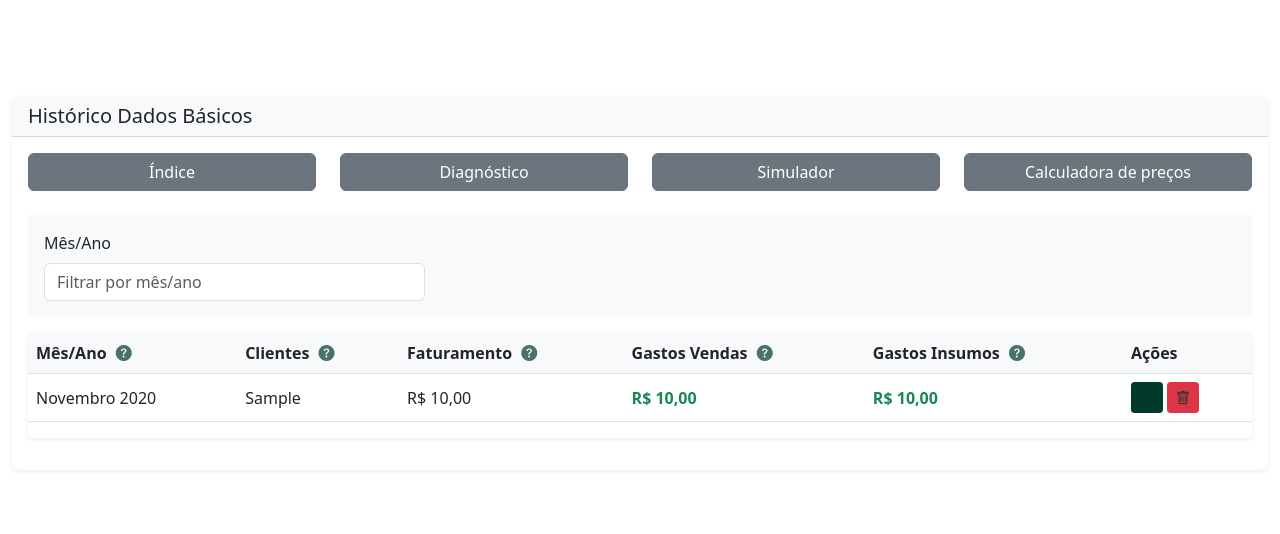
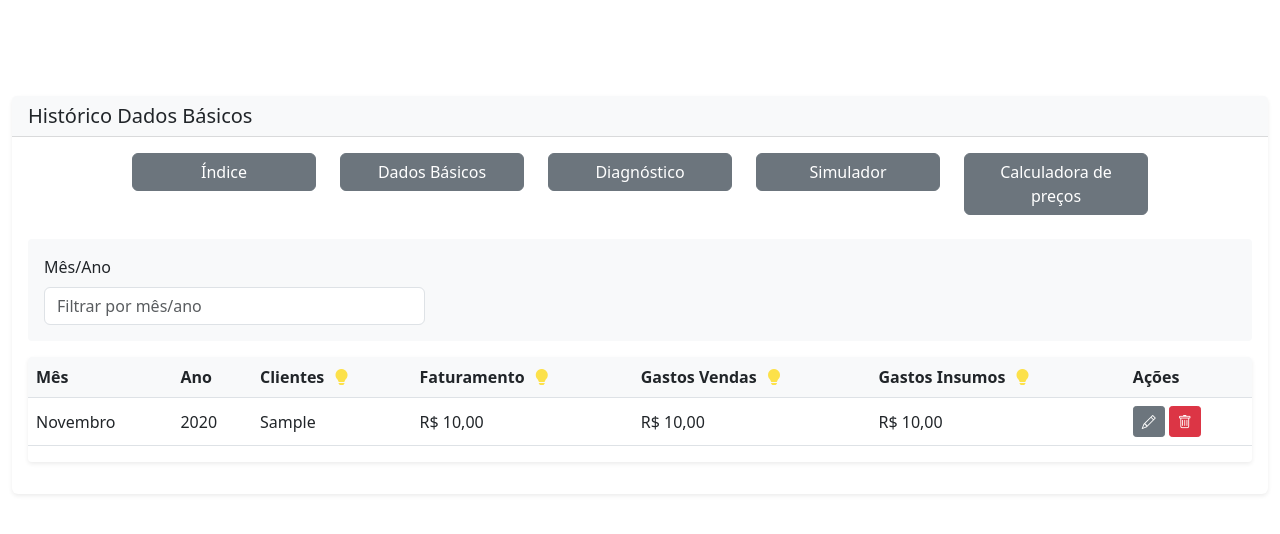
Before and after one commit to wolfxweb/appGetUp, a FastAPI app: template app/templates/basic_data.html in a window 1280 px wide. Shown: the top 534 px of the page. Run offline with FastAPI, Linux system fonts and the light colour scheme; the template is opened without the code that fills it: most values are stand-ins (such as "Sample title", 1, 10 or a date in 2020).

Commit message:
dados basicos

```diff
--- a/app/models/basic_data_log.py
+++ b/app/models/basic_data_log.py
@@ -9,9 +9,7 @@ class BasicDataLog(Base):
 
     id = Column(Integer, primary_key=True, index=True)
     basic_data_id = Column(Integer, ForeignKey('basic_data.id', ondelete="CASCADE"))
-    user_id = Column(Integer, ForeignKey('users.id', ondelete="CASCADE"))
     change_description = Column(String)
     created_at = Column(DateTime, default=datetime.now)
 
     basic_data = relationship("BasicData", back_populates="logs")
-    user = relationship("User", back_populates="basic_data_logs")
--- a/app/models/user.py
+++ b/app/models/user.py
@@ -38,7 +38,7 @@ class User(Base):
 
     # Relacionamento com Dados Básicos
     basic_data = relationship("BasicData", back_populates="user", cascade="all, delete-orphan")
-    basic_data_logs = relationship("BasicDataLog", back_populates="user", cascade="all, delete-orphan")
+    # basic_data_logs = relationship("BasicDataLog", back_populates="user", cascade="all, delete-orphan")
 
     # Relacionamento com registros da Calculadora
     calculator_records = relationship("Calculator", back_populates="user", cascade="all, delete-orphan")
--- a/app/templates/basic_data.html
+++ b/app/templates/basic_data.html
@@ -37,24 +37,29 @@ content %}
 
         <div class="card-body">
           {% if basic_data %}
-          <!-- Nova linha com os 4 botões -->
-          <div class="row mb-4">
-            <div class="col-12 col-md-3 mb-2 mb-md-0">
+          <!-- Nova linha com os 5 botões -->
+          <div class="row mb-4 justify-content-center">
+            <div class="col-12 col-md-2 mb-2 mb-md-0">
               <a href="/dashboard" class="btn btn-secondary w-100" style="background-color: #6c757d; border-color: #6c757d; color: white;">
                 Índice
               </a>
             </div>
-            <div class="col-12 col-md-3 mb-2 mb-md-0">
+            <div class="col-12 col-md-2 mb-2 mb-md-0">
+              <a href="/basic-data/new" class="btn btn-secondary w-100" style="background-color: #6c757d; border-color: #6c757d; color: white;">
+                Dados Básicos
+              </a>
+            </div>
+            <div class="col-12 col-md-2 mb-2 mb-md-0">
               <button type="button" class="btn btn-secondary w-100" style="background-color: #6c757d; border-color: #6c757d; color: white;">
                 Diagnóstico
               </button>
             </div>
-            <div class="col-12 col-md-3 mb-2 mb-md-0">
+            <div class="col-12 col-md-2 mb-2 mb-md-0">
               <button type="button" class="btn btn-secondary w-100" style="background-color: #6c757d; border-color: #6c757d; color: white;">
                 Simulador
               </button>
             </div>
-            <div class="col-12 col-md-3">
+            <div class="col-12 col-md-2 mb-2 mb-md-0">
               <button type="button" class="btn btn-secondary w-100" style="background-color: #6c757d; border-color: #6c757d; color: white;">
                 Calculadora de preços
               </button>
@@ -75,19 +80,18 @@ content %}
             <table class="table table-hover" id="basicDataTable">
               <thead>
                 <tr>
-                  <th>Mês/Ano <i class="bi bi-question-circle-fill text-primary help-icon" data-bs-toggle="modal" data-bs-target="#monthYearHelpModal"></i></th>
-                  <th>Clientes <i class="bi bi-question-circle-fill text-primary help-icon" data-bs-toggle="modal" data-bs-target="#clientsHelpModal"></i></th>
-                  <th>Faturamento <i class="bi bi-question-circle-fill text-primary help-icon" data-bs-toggle="modal" data-bs-target="#revenueHelpModal"></i></th>
-                  <th>Gastos Vendas <i class="bi bi-question-circle-fill text-primary help-icon" data-bs-toggle="modal" data-bs-target="#salesExpensesHelpModal"></i></th>
-                  <th>Gastos Insumos <i class="bi bi-question-circle-fill text-primary help-icon" data-bs-toggle="modal" data-bs-target="#inputExpensesHelpModal"></i></th>
+                  <th>Mês</th>
+                  <th>Ano</th>
+                  <th>Clientes <i class="bi bi-lightbulb-fill help-icon" style="color: #FFD700 !important;" data-bs-toggle="modal" data-bs-target="#clientsHelpModal"></i></th>
+                  <th>Faturamento <i class="bi bi-lightbulb-fill help-icon" style="color: #FFD700 !important;" data-bs-toggle="modal" data-bs-target="#revenueHelpModal"></i></th>
+                  <th>Gastos Vendas <i class="bi bi-lightbulb-fill help-icon" style="color: #FFD700 !important;" data-bs-toggle="modal" data-bs-target="#salesExpensesHelpModal"></i></th>
+                  <th>Gastos Insumos <i class="bi bi-lightbulb-fill help-icon" style="color: #FFD700 !important;" data-bs-toggle="modal" data-bs-target="#inputExpensesHelpModal"></i></th>
                   {% if user.activity_type == 'Serviços' %}
-                  <th>Pró-labore <i class="bi bi-question-circle-fill text-primary help-icon" data-bs-toggle="modal" data-bs-target="#proLaboreHelpModal"></i></th>
-                  <th>Custos Fixos <i class="bi bi-question-circle-fill text-primary help-icon" data-bs-toggle="modal" data-bs-target="#fixedCostsHelpModal"></i></th>
-                  <th>Horas/Trab <i class="bi bi-question-circle-fill text-primary help-icon" data-bs-toggle="modal" data-bs-target="#workHoursHelpModal"></i></th>
-                  <th>Margem % <i class="bi bi-question-circle-fill text-primary help-icon" data-bs-toggle="modal" data-bs-target="#marginHelpModal"></i></th>
-                  {% elif user.activity_type in ['Comércio', 'Indústria'] %}
-                  <th>Custos Fixos <i class="bi bi-question-circle-fill text-primary help-icon" data-bs-toggle="modal" data-bs-target="#fixedCostsHelpModal"></i></th>
-                  <th>Margem % <i class="bi bi-question-circle-fill text-primary help-icon" data-bs-toggle="modal" data-bs-target="#marginHelpModal"></i></th>
+                  <th>Pró-labore <i class="bi bi-lightbulb-fill help-icon" style="color: #FFD700 !important;" data-bs-toggle="modal" data-bs-target="#proLaboreHelpModal"></i></th>
+                  <th>Custos Fixos <i class="bi bi-lightbulb-fill help-icon" style="color: #FFD700 !important;" data-bs-toggle="modal" data-bs-target="#fixedCostsHelpModal"></i></th>
+                  <th>Horas/Sem <i class="bi bi-lightbulb-fill help-icon" style="color: #FFD700 !important;" data-bs-toggle="modal" data-bs-target="#workHoursHelpModal"></i></th>
+                  <th>Capacidade <i class="bi bi-lightbulb-fill help-icon" style="color: #FFD700 !important;" data-bs-toggle="modal" data-bs-target="#capacityHelpModal"></i></th>
+                  <th>Margem % <i class="bi bi-lightbulb-fill help-icon" style="color: #FFD700 !important;" data-bs-toggle="modal" data-bs-target="#marginHelpModal"></i></th>
                   {% endif %}
                   <th>Ações</th>
                 </tr>
@@ -96,50 +100,23 @@ content %}
               <tbody>
                 {% for data in basic_data %}
                 <tr>
-                  <td>
-                    {{ ['Janeiro', 'Fevereiro', 'Março', 'Abril', 'Maio',
-                    'Junho', 'Julho', 'Agosto', 'Setembro', 'Outubro',
-                    'Novembro', 'Dezembro'][data.month - 1] }} {{ data.year }}
-                  </td>
+                  <td>{{ ['Janeiro', 'Fevereiro', 'Março', 'Abril', 'Maio', 'Junho', 'Julho', 'Agosto', 'Setembro', 'Outubro', 'Novembro', 'Dezembro'][data.month - 1] }}</td>
+                  <td>{{ data.year }}</td>
                   <td>{{ data.clients_served }}</td>
                   <td>R$ {{ "{:,.2f}".format(data.sales_revenue/10).replace(",", "X").replace(".", ",").replace("X", ".") }}</td>
-                  <td>
-                    {% set sales_expenses_percent = (data.sales_expenses / data.sales_revenue * 100) if data.sales_revenue else 0 %}
-                    <span class="{% if sales_expenses_percent > 30 %}value-critical{% elif sales_expenses_percent > 20 %}value-warning{% else %}value-good{% endif %}"
-                          data-bs-toggle="tooltip"
-                          title="{{ "%.1f"|format(sales_expenses_percent) }}% do faturamento">
-                      R$ {{ "{:,.2f}".format(data.sales_expenses/10).replace(",", "X").replace(".", ",").replace("X", ".") }}
-                    </span>
-                  </td>
-                  <td>
-                    {% set input_expenses_percent = (data.input_product_expenses / data.sales_revenue * 100) if data.sales_revenue else 0 %}
-                    <span class="{% if input_expenses_percent > 30 %}value-critical{% elif input_expenses_percent > 20 %}value-warning{% else %}value-good{% endif %}"
-                          data-bs-toggle="tooltip"
-                          title="{{ "%.1f"|format(input_expenses_percent) }}% do faturamento">
-                      R$ {{ "{:,.2f}".format(data.input_product_expenses/10).replace(",", "X").replace(".", ",").replace("X", ".") }}
-                    </span>
-                  </td>
+                  <td>R$ {{ "{:,.2f}".format(data.sales_expenses/10).replace(",", "X").replace(".", ",").replace("X", ".") }}</td>
+                  <td>R$ {{ "{:,.2f}".format(data.input_product_expenses/10).replace(",", "X").replace(".", ",").replace("X", ".") }}</td>
                   {% if user.activity_type == 'Serviços' %}
                   <td>
                     {% if data.pro_labore is not none %}
-                      {% set pro_labore_percent = (data.pro_labore / data.sales_revenue * 100) if data.sales_revenue else 0 %}
-                      <span class="{% if pro_labore_percent > 30 %}value-critical{% elif pro_labore_percent > 20 %}value-warning{% else %}value-good{% endif %}"
-                            data-bs-toggle="tooltip"
-                            title="{{ "%.1f"|format(pro_labore_percent) }}% do faturamento">
-                        R$ {{ "{:,.2f}".format(data.pro_labore/10).replace(",", "X").replace(".", ",").replace("X", ".") }}
-                      </span>
+                      R$ {{ "{:,.2f}".format(data.pro_labore/10).replace(",", "X").replace(".", ",").replace("X", ".") }}
                     {% else %}
                       N/A
                     {% endif %}
                   </td>
                   <td>
                     {% if data.other_fixed_costs is not none %}
-                      {% set fixed_costs_percent = (data.other_fixed_costs / data.sales_revenue * 100) if data.sales_revenue else 0 %}
-                      <span class="{% if fixed_costs_percent > 30 %}value-critical{% elif fixed_costs_percent > 20 %}value-warning{% else %}value-good{% endif %}"
-                            data-bs-toggle="tooltip"
-                            title="{{ "%.1f"|format(fixed_costs_percent) }}% do faturamento">
-                        R$ {{ "{:,.2f}".format(data.other_fixed_costs/10).replace(",", "X").replace(".", ",").replace("X", ".") }}
-                      </span>
+                      R$ {{ "{:,.2f}".format(data.other_fixed_costs/10).replace(",", "X").replace(".", ",").replace("X", ".") }}
                     {% else %}
                       N/A
                     {% endif %}
@@ -148,32 +125,11 @@ content %}
                     {{ "%.0f"|format(data.work_hours_per_week) if data.work_hours_per_week is not none else 'N/A' }}
                   </td>
                   <td>
-                    {% if data.ideal_service_profit_margin is not none %}
-                      <span class="{% if data.ideal_service_profit_margin < 10 %}value-critical{% elif data.ideal_service_profit_margin < 20 %}value-warning{% else %}value-good{% endif %}">
-                        {{ "%.0f"|format(data.ideal_service_profit_margin) }}%
-                      </span>
-                    {% else %}
-                      N/A
-                    {% endif %}
-                  </td>
-                  {% elif user.activity_type in ['Comércio', 'Indústria'] %}
-                  <td>
-                    {% if data.fixed_costs is not none %}
-                      {% set fixed_costs_percent = (data.fixed_costs / data.sales_revenue * 100) if data.sales_revenue else 0 %}
-                      <span class="{% if fixed_costs_percent > 30 %}value-critical{% elif fixed_costs_percent > 20 %}value-warning{% else %}value-good{% endif %}"
-                            data-bs-toggle="tooltip"
-                            title="{{ "%.1f"|format(fixed_costs_percent) }}% do faturamento">
-                        R$ {{ "{:,.2f}".format(data.fixed_costs/10).replace(",", "X").replace(".", ",").replace("X", ".") }}
-                      </span>
-                    {% else %}
-                      N/A
-                    {% endif %}
+                    {{ data.service_capacity if data.service_capacity is not none else 'N/A' }}
                   </td>
                   <td>
-                    {% if data.ideal_profit_margin is not none %}
-                      <span class="{% if data.ideal_profit_margin < 10 %}value-critical{% elif data.ideal_profit_margin < 20 %}value-warning{% else %}value-good{% endif %}">
-                        {{ "%.0f"|format(data.ideal_profit_margin) }}%
-                      </span>
+                    {% if data.ideal_service_profit_margin is not none %}
+                      {{ "%.0f"|format(data.ideal_service_profit_margin) }}%
                     {% else %}
                       N/A
                     {% endif %}
@@ -181,26 +137,11 @@ content %}
                   {% endif %}
                   <td>
                     <div class="d-flex gap-1">
-                      <a
-                        href="/basic-data/edit/{{ data.id }}"
-                        class="btn btn-primary btn-action"
-                        data-bs-toggle="tooltip"
-                        title="Editar"
-                      >
+                      <a href="/basic-data/edit/{{ data.id }}" class="btn btn-secondary btn-action" data-bs-toggle="tooltip" title="Editar">
                         <i class="bi bi-pencil text-white"></i>
                       </a>
-                      <form
-                        method="post"
-                        action="/basic-data/delete/{{ data.id }}"
-                        class="d-inline"
-                        onsubmit="return confirm('Tem certeza que deseja excluir este registro?');"
-                      >
-                        <button
-                          type="submit"
-                          class="btn btn-danger btn-action"
-                          data-bs-toggle="tooltip"
-                          title="Excluir"
-                        >
+                      <form method="post" action="/basic-data/delete/{{ data.id }}" class="d-inline" onsubmit="return confirm('Tem certeza que deseja excluir este registro?');">
+                        <button type="submit" class="btn btn-danger btn-action" data-bs-toggle="tooltip" title="Excluir">
                           <i class="bi bi-trash text-white"></i>
                         </button>
                       </form>
@@ -363,11 +318,16 @@ content %}
     cursor: pointer;
     margin-left: 5px;
     opacity: 0.7;
-    transition: opacity 0.3s ease;
+    transition: all 0.3s ease;
   }
 
   .help-icon:hover {
     opacity: 1;
+    transform: scale(1.1);
+  }
+
+  .btn-action i {
+    color: white !important;
   }
 
   .table th {
@@ -377,21 +337,6 @@ content %}
 
   .table td {
     vertical-align: middle;
-  }
-
-  .value-critical {
-    color: #dc3545;
-    font-weight: bold;
-  }
-
-  .value-warning {
-    color: #ffc107;
-    font-weight: bold;
-  }
-
-  .value-good {
-    color: #198754;
-    font-weight: bold;
   }
 
   .btn-action {
```
Also changed, not shown: other parts of app/templates/basic_data.html (+24 -10 lines), app/routes/basic_data.py (+34 -17 lines), app/routes/basic_data_operations.py (+0 -64 lines), app/templates/basic_data_form.html (+15 -14 lines), migrations/versions/345cbf83ee90_remove_user_id_from_basic_data_logs.py (added, +32 -0 lines), migrations/versions/3d1d2601d824_remove_relationship_basic_data_logs_.py (added, +28 -0 lines), app/database/app.db, app/database/database.db (added), 1 other file.
